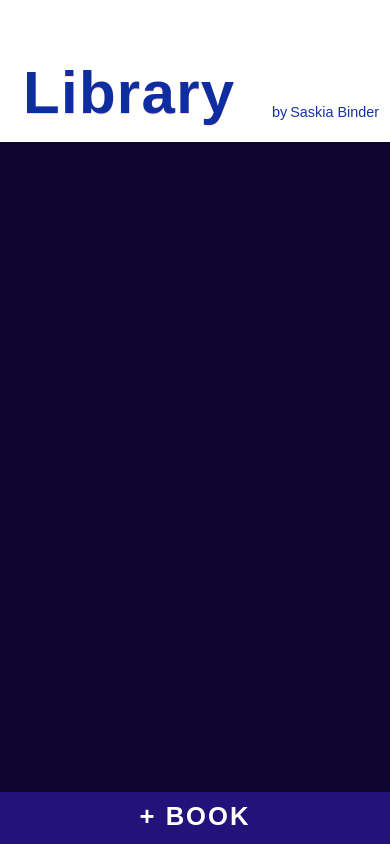
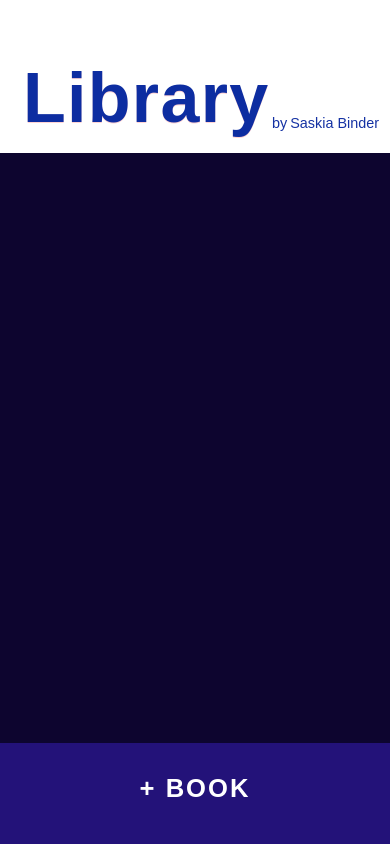
Before and after one commit to saskiabt/library, a website: page index.html in a window 390 px wide. Drawn offline with nearby package versions, Linux system fonts and the light colour scheme; a web font is replaced by a local one.

Commit message:
made add book button bigger so it's visible on mobile (hopefully)

```diff
--- a/mobile.css
+++ b/mobile.css
@@ -1,6 +1,6 @@
 #title-text {
     padding: 58px 0px 15px 23px;
-    font-size: 60px;
+    font-size: 70px;
     text-shadow: 0px 0.5px 0.05px #ffd3d3;
 }
 
@@ -128,10 +128,12 @@ label {
     /* align-items: flex-start;
     text-align: center; */
     width: 100%;
-    height: 100%;
+    height: 12vh;
     max-width: 100%;
-    padding-top: 10px;
+    padding-top: 20px;
+    padding-bottom: 30px;
     background-color: rgb(35 18 121);
+    align-items: center;
 }
 
 #create-book-button::after{
@@ -139,6 +141,7 @@ label {
     /* width: 100vw; */
     border: none;
     content: none;
+    padding-bottom: 20px;
 
 }
 
```
